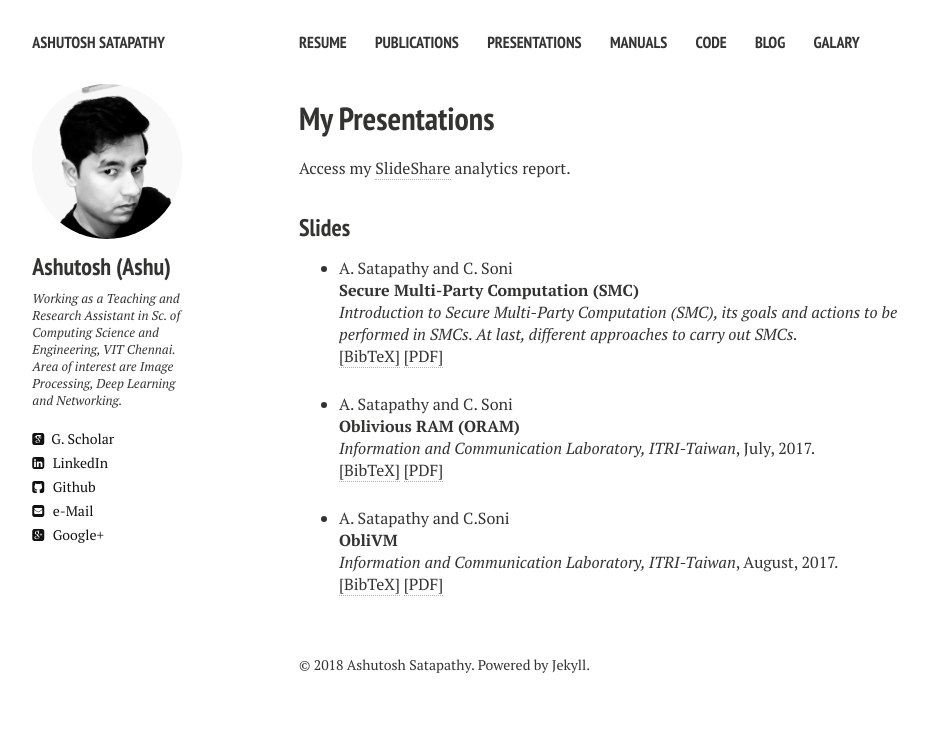
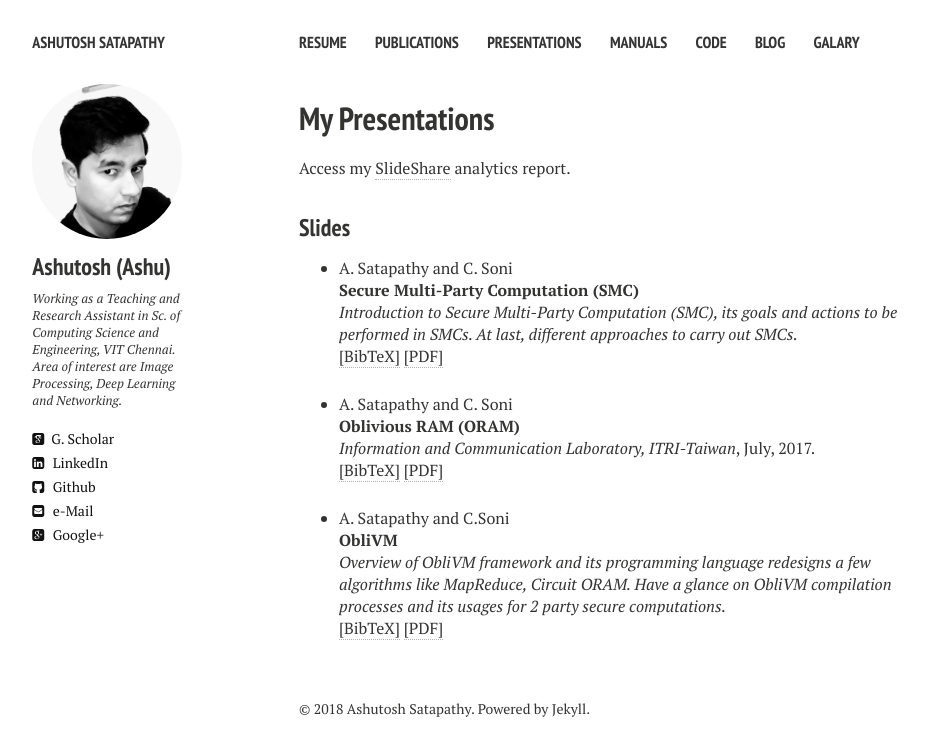
Before and after one commit to ashutoshsatapathy1990/ashutoshsatapathy1990.github.io, a Jekyll site: the page built from presentations.md, in a window 1280 px wide. Shown: the top 756 px of the page, without its empty margins (21-949 px from the left). Built offline with Jekyll 4.4.1, drawn with Linux system fonts in a browser that asks for light colours; nearby versions of some CDN libraries.

Commit message:
Update presentations.html

```diff
--- a/_layouts/presentations.html
+++ b/_layouts/presentations.html
@@ -137,13 +137,10 @@ year = {2017}
 <li ><p>
 A. Satapathy and C.Soni
 <br><b>ObliVM</b><br>
-<i>Information and Communication Laboratory, ITRI-Taiwan</i>,
-August,
-2017.
-
+<i>Overview of ObliVM framework and its programming language redesigns a few algorithms like MapReduce, Circuit ORAM. Have a glance on ObliVM compilation processes and its usages for 2 party secure computations.</i>
 <br />
 <a href="javascript:toggleBibtex('ashutosh2017pa')">[BibTeX]</a>
-<a href="http://ieeexplore.ieee.org/xpl/articleDetails.jsp?arnumber=7274729" target="_blank">[PDF]</a>
+<a href="https://www.slideshare.net/secret/45jzvl0QH206A" target="_blank">[PDF]</a>
 </p>
 <div id="bib_ashutosh2017pa" class="bibtex noshow">
 <pre>
```
